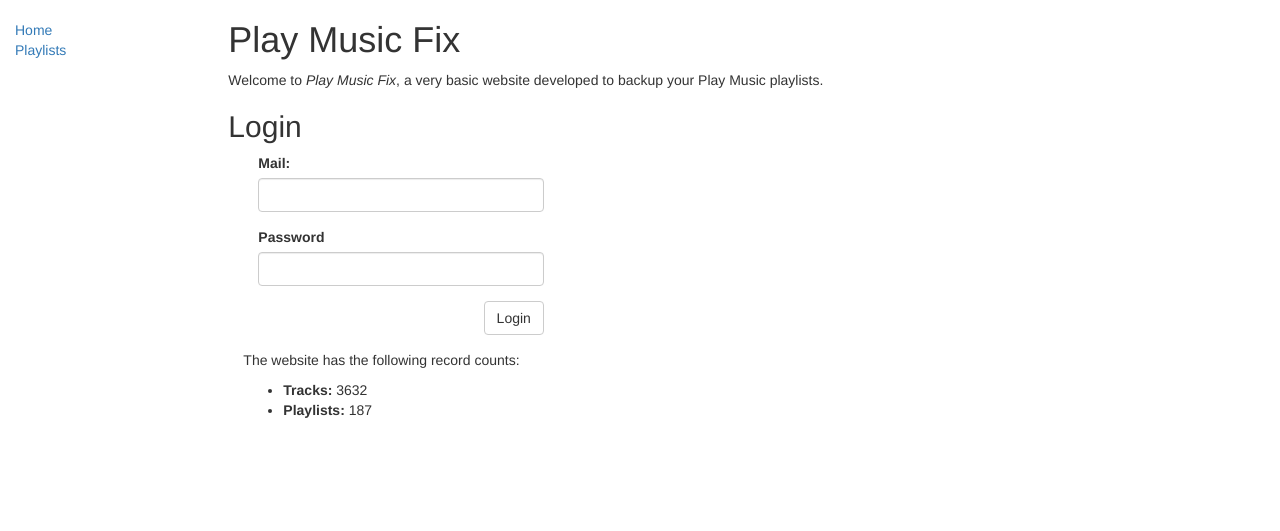
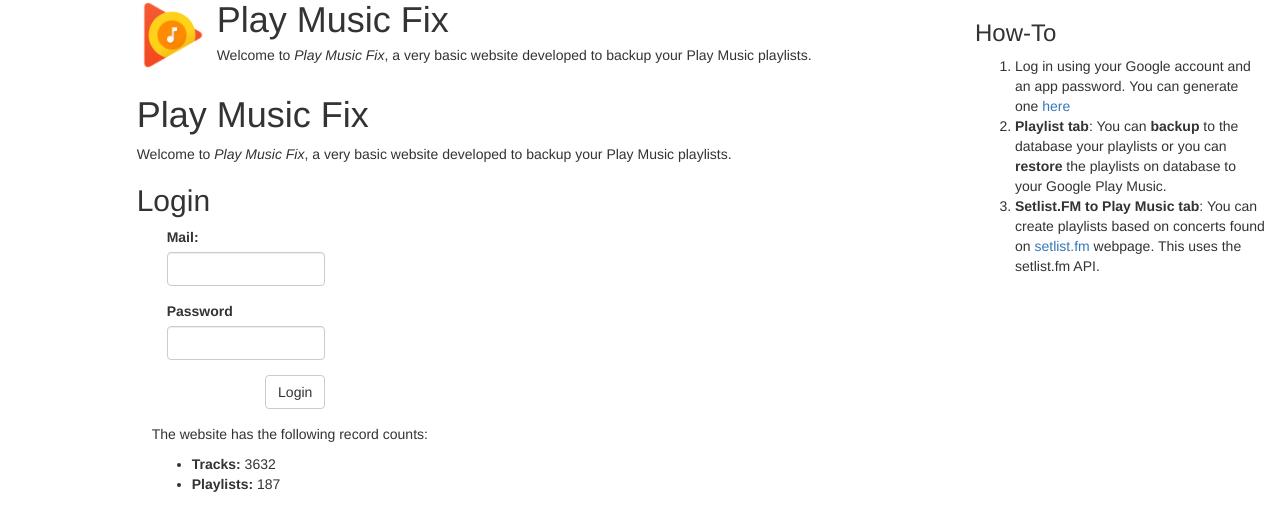
Before and after one commit to nulldiego/gmfix, a Django app: page /gmfix/ in a window 1280 px wide. Shown: the top 531 px of the page. Run offline with Django 3.2, Linux system fonts and the light colour scheme; data comes from the database, SQL or seed files in the repository; both versions use the stored data as it was after the commit; parts of the project's set-up code (start-up, migrations or seed data) failed here and were passed over; some libraries are stand-ins or nearby versions.

Commit message:
ui improvements

```diff
--- a/gmfix/static/css/styles.css
+++ b/gmfix/static/css/styles.css
@@ -1,5 +1,53 @@
-.sidebar-nav {
-    margin-top: 20px;
-    padding: 0;
-    list-style: none;
+.sidebar {
+    border-left-color: #FF8C00;
+    border-left-style: solid;
 }
+
+a {
+    color: #FF8C00;
+}
+
+a:focus, a:hover {
+    color: #F55129;
+}
+
+.btn-primary {
+    background-color: #FF8C00;
+    border-color: #E67D00;
+}
+
+.btn-primary:hover {
+    background-color: #F55129;
+    border-color: #C44121;
+}
+
+.h1, .h2, .h3, .h4, .h5, .h6, h1, h2, h3, h4, h5, h6 {
+    color: #F55129;
+}
+
+.text-justified {
+    text-align: justify;
+}
+
+.m-t-0 {margin-top:0px;}
+.m-t-5   {margin-top:5px;}
+.m-t-10  {margin-top:10px;}
+.m-t-15  {margin-top:15px;}
+.m-t-20  {margin-top:20px;}
+.m-t-30  {margin-bottom:30px;}
+.m-b-0 {margin-bottom:0px;}
+.m-b-5   {margin-bottom:5px;}
+.m-b-10  {margin-bottom:10px;}
+.m-b-15  {margin-bottom:15px;}
+.m-b-20  {margin-bottom:20px;}
+.m-b-30  {margin-bottom:30px;}
+.m-r-5   {margin-right:5px;}
+.m-r-10  {margin-right:10px;}
+.m-r-15  {margin-right:15px;}
+.m-r-20  {margin-right:20px;}
+.m-r-30  {margin-right:30px;}
+.m-l-5   {margin-left:5px;}
+.m-l-10  {margin-left:10px;}
+.m-l-15  {margin-left:15px;}
+.m-l-20  {margin-left:20px;}
+.m-l-30  {margin-left:30px;}
--- a/gmfix/static/js/app.js
+++ b/gmfix/static/js/app.js
@@ -0,0 +1,67 @@
+/**
+ * Module for displaying "Waiting for..." dialog using Bootstrap
+ *
+ * @author Eugene Maslovich <ehpc@em42.ru>
+ */
+
+var waitingDialog = waitingDialog || (function ($) {
+    'use strict';
+
+	// Creating modal dialog's DOM
+	var $dialog = $(
+		'<div class="modal fade" data-backdrop="static" data-keyboard="false" tabindex="-1" role="dialog" aria-hidden="true" style="padding-top:15%; overflow-y:visible;">' +
+		'<div class="modal-dialog modal-m">' +
+		'<div class="modal-content">' +
+			'<div class="modal-header"><h3 style="margin:0;"></h3></div>' +
+			'<div class="modal-body">' +
+				'<div class="progress progress-striped active" style="margin-bottom:0;"><div class="progress-bar" style="width: 100%"></div></div>' +
+			'</div>' +
+		'</div></div></div>');
+
+	return {
+		/**
+		 * Opens our dialog
+		 * @param message Custom message
+		 * @param options Custom options:
+		 * 				  options.dialogSize - bootstrap postfix for dialog size, e.g. "sm", "m";
+		 * 				  options.progressType - bootstrap postfix for progress bar type, e.g. "success", "warning".
+		 */
+		show: function (message, options) {
+			// Assigning defaults
+			if (typeof options === 'undefined') {
+				options = {};
+			}
+			if (typeof message === 'undefined') {
+				message = 'Loading';
+			}
+			var settings = $.extend({
+				dialogSize: 'm',
+				progressType: '',
+				onHide: null // This callback runs after the dialog was hidden
+			}, options);
+
+			// Configuring dialog
+			$dialog.find('.modal-dialog').attr('class', 'modal-dialog').addClass('modal-' + settings.dialogSize);
+			$dialog.find('.progress-bar').attr('class', 'progress-bar');
+			if (settings.progressType) {
+				$dialog.find('.progress-bar').addClass('progress-bar-' + settings.progressType);
+			}
+			$dialog.find('h3').text(message);
+			// Adding callbacks
+			if (typeof settings.onHide === 'function') {
+				$dialog.off('hidden.bs.modal').on('hidden.bs.modal', function (e) {
+					settings.onHide.call($dialog);
+				});
+			}
+			// Opening dialog
+			$dialog.modal();
+		},
+		/**
+		 * Closes dialog
+		 */
+		hide: function () {
+			$dialog.modal('hide');
+		}
+	};
+
+})(jQuery);
--- a/gmfix/templates/base_generic.html
+++ b/gmfix/templates/base_generic.html
@@ -1,7 +1,6 @@
 <!DOCTYPE html>
 <html lang="en">
 <head>
-
     {% block title %}<title>Play Music Fix</title>{% endblock %}
     <meta charset="utf-8">
     <meta name="viewport" content="width=device-width, initial-scale=1">
@@ -9,32 +8,47 @@
 
     <!-- Add additional CSS in static file -->
     {% load static %}
-  <link rel="stylesheet" href="{% static 'css/styles.css' %}">
+    <link rel="stylesheet" href="{% static 'css/styles.css?version=9' %}">
 </head>
 
 <body>
-
     <div class="container-fluid">
-
         <div class="row">
-      <div class="col-sm-2">
-      {% block sidebar %}
-      <ul class="sidebar-nav">
-          <li><a href="{% url 'index' %}">Home</a></li>
-          <li><a href="">Playlists</a></li>
-      </ul>
-     {% endblock %}
+            <div class="hidden-xs col-md-1">
+                &nbsp;
             </div>
-      <div class="col-sm-10 ">
+            <div class="col-xs-12 col-md-8 m-t-20">
+                <div class="media col-xs-12">
+                    <div class="media-left">
+                        <img class="media-object" src="{% static 'images/PlayMusic.png' %}" alt="Google Play Music Logo" width="70px">
+                    </div>
+                    <div class="media-body">
+                        <h1 class="media-heading">Play Music Fix</h1>
+                        <p>Welcome to <em>Play Music Fix</em>, a very basic website developed to backup your Play Music playlists.</p>
+                    </div>
+                </div>
+                <div class="col-xs-10">
                     {% block content %}{% endblock %}
                 </div>
             </div>
-
+            <div class="col-md-3 text-justified sidebar">
+                {% block sidebar %}
+                <h3>How-To</h3>
+                <ol class="m-t-20 m-r-10">
+                    <li>
+                        Log in using your Google account and an app password. You can generate one <a href="https://myaccount.google.com/apppasswords">here</a>
+                    </li>
+                    <li><strong>Playlist tab</strong>: You can <strong>backup</strong> to the database your playlists or you can <strong>restore</strong> the playlists on database to your Google Play Music.</li>
+                    <li><strong>Setlist.FM to Play Music tab</strong>: You can create playlists based on concerts found on <a href="setlist.fm">setlist.fm</a> webpage. This uses the setlist.fm API.</li>
+                </ol>
+                {% endblock %}
             </div>
-
+        </div>
+    </div>
     <script src="https://code.jquery.com/jquery-3.1.0.min.js"></script>
     <script src="https://maxcdn.bootstrapcdn.com/bootstrap/3.3.7/js/bootstrap.min.js"></script>
     <script src="{% static 'js/app.js' %}"></script>
     {% block javascript %}{% endblock %}
 </body>
+
 </html>
--- a/gmfix/views.py
+++ b/gmfix/views.py
@@ -51,10 +51,15 @@ def playlists(request):
     close_api()
 
     # Render the HTML template index.html with the data in the context variable
+    # playlist_list = []
+    # p = Playlist(name="Hola", google_id="bla", owner="bla")
+    # p.stored_tracks = 0
+    # p.actual_tracks = 0
+    # playlist_list.append(p)
     return render(
         request,
         'playlists.html',
-        context={'playlist_list': playlist_list},
+        context={'playlist_list': sorted(playlist_list, key=lambda playlist: playlist.name)},
     )
 
 def backup_all(request):
--- a/gmusicfix/settings.py
+++ b/gmusicfix/settings.py
@@ -27,7 +27,7 @@ SECRET_KEY = os.environ.get('DJANGO_SECRET_KEY', 'cg#p$g+j9tax!#a3cup@1$8obt2_+&
 # DEBUG = True
 DEBUG = bool( os.environ.get('DJANGO_DEBUG', True) )
 
-ALLOWED_HOSTS = ['gmfix.herokuapp.com']
+ALLOWED_HOSTS = ['gmfix.herokuapp.com', '127.0.0.1']
 
 
 # Application definition
```
Also changed, not shown: gmfix/templates/playlists.html (+61 -18 lines), db.sqlite3, gmfix/static/images/PlayMusic.png (added). Lines whose indentation alone changed are shown as unchanged.
